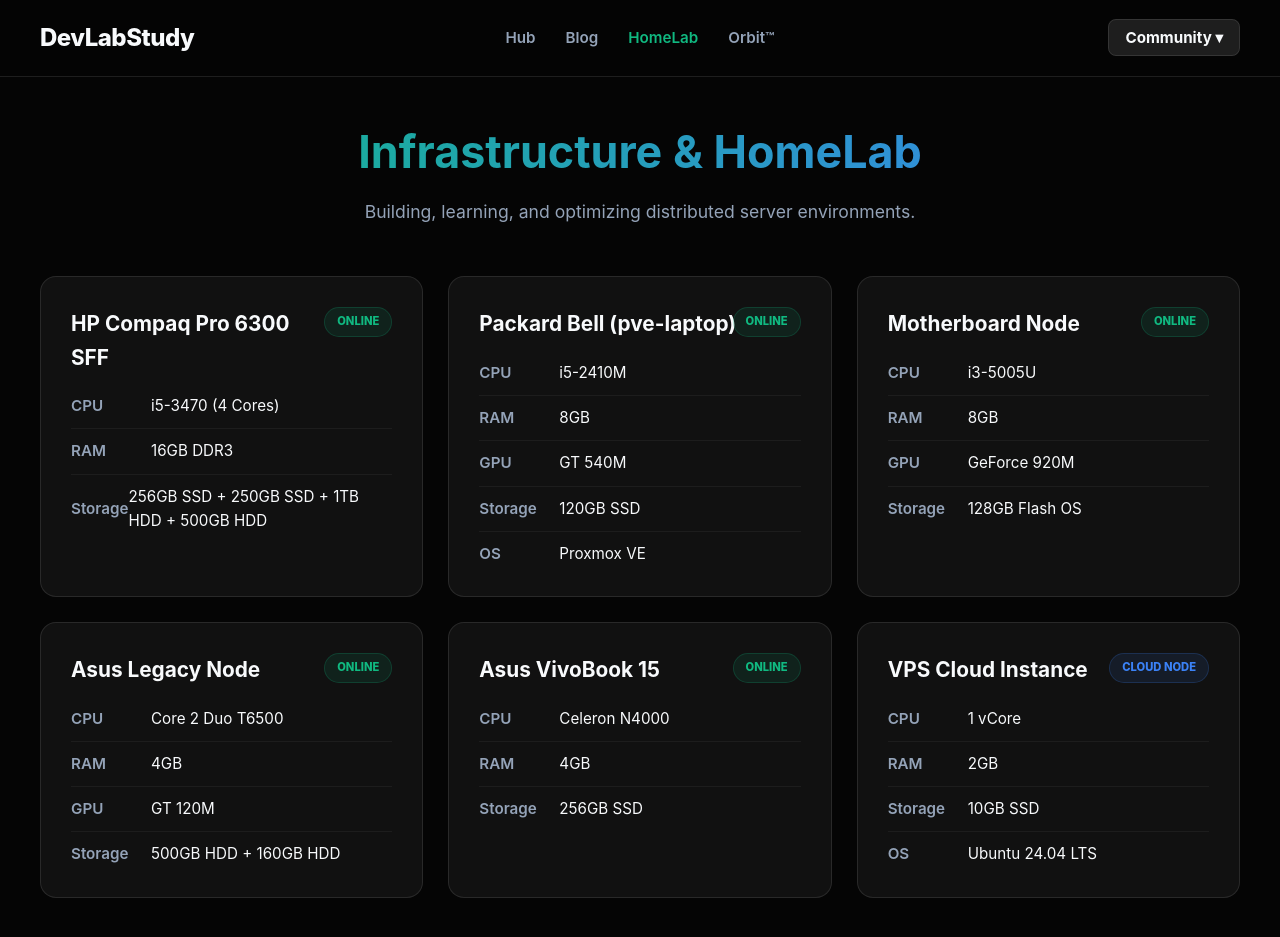
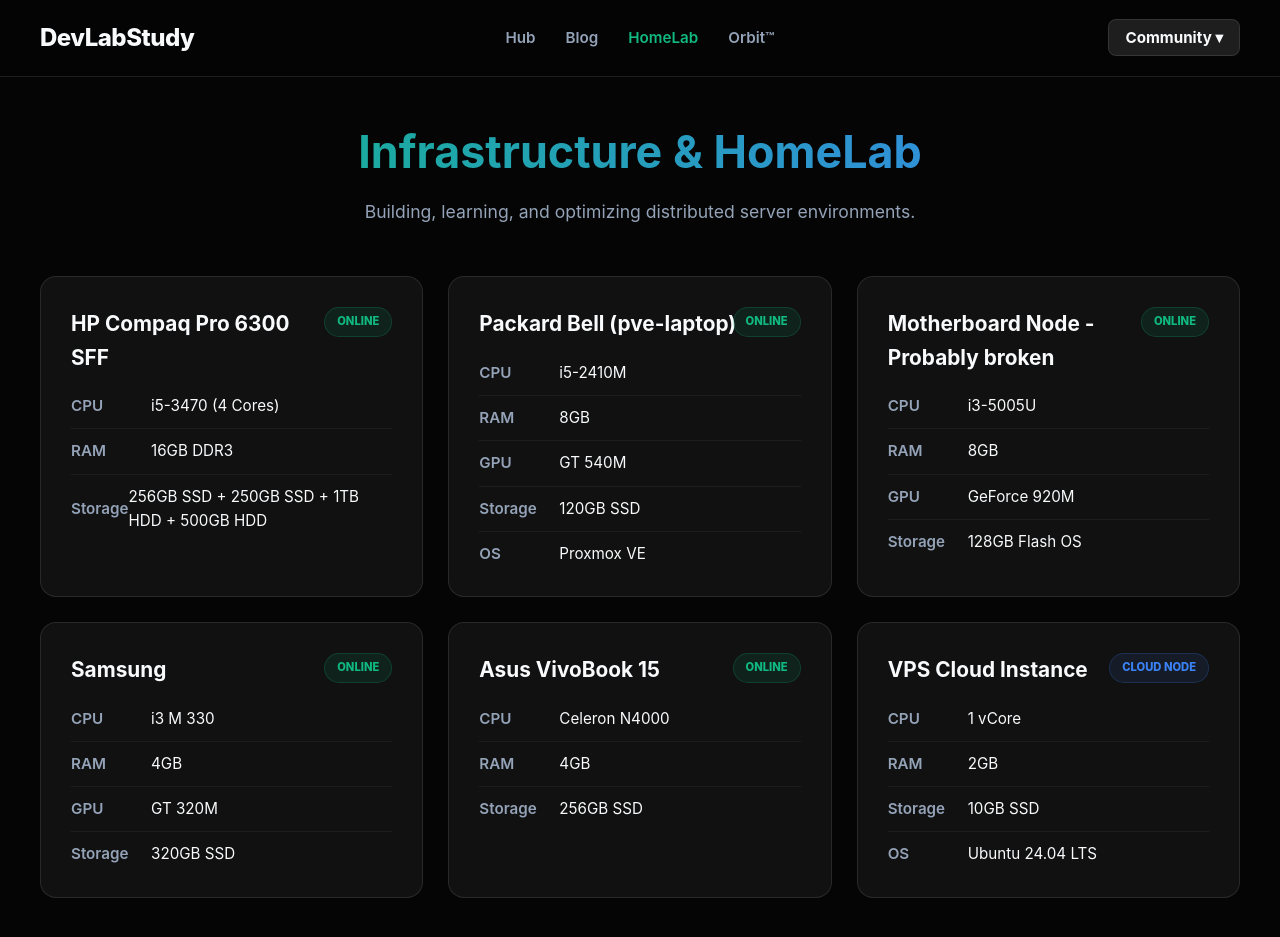
Before and after one commit to TobiMessi/TobiMessi.github.io, a Jekyll site: the page homelab.html, which Jekyll copies as it is, in a window 1280 px wide and 958 px high. Shown: the top 937 px of the window. Built offline with Jekyll 4.4.1, drawn with Linux system fonts in a browser that asks for light colours.

Commit message:
Update homelab.html

```diff
--- a/homelab.html
+++ b/homelab.html
@@ -97,7 +97,7 @@
             </div>
             <div class="node-card">
                 <span class="status-badge">Online</span>
-                <span class="node-name">Motherboard Node</span>
+                <span class="node-name">Motherboard Node - Probably broken</span>
                 <div class="spec-line"><span class="spec-label">CPU</span><span>i3-5005U</span></div>
                 <div class="spec-line"><span class="spec-label">RAM</span><span>8GB</span></div>
                 <div class="spec-line"><span class="spec-label">GPU</span><span>GeForce 920M</span></div>
@@ -105,11 +105,11 @@
             </div>
             <div class="node-card">
                 <span class="status-badge">Online</span>
-                <span class="node-name">Asus Legacy Node</span>
-                <div class="spec-line"><span class="spec-label">CPU</span><span>Core 2 Duo T6500</span></div>
+                <span class="node-name">Samsung</span>
+                <div class="spec-line"><span class="spec-label">CPU</span><span>i3 M 330</span></div>
                 <div class="spec-line"><span class="spec-label">RAM</span><span>4GB</span></div>
-                <div class="spec-line"><span class="spec-label">GPU</span><span>GT 120M</span></div>
-                <div class="spec-line"><span class="spec-label">Storage</span><span>500GB HDD + 160GB HDD</span></div>
+                <div class="spec-line"><span class="spec-label">GPU</span><span>GT 320M</span></div>
+                <div class="spec-line"><span class="spec-label">Storage</span><span>320GB SSD</span></div>
             </div>
             <div class="node-card">
                 <span class="status-badge">Online</span>
```
